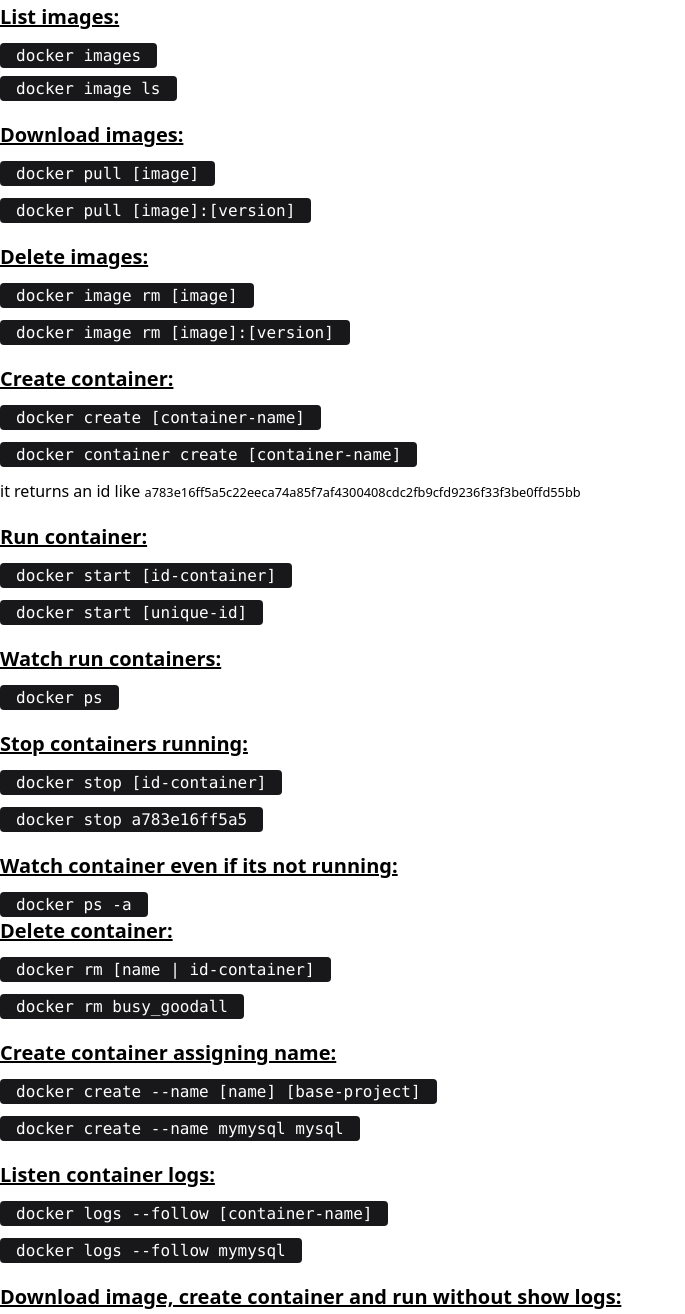
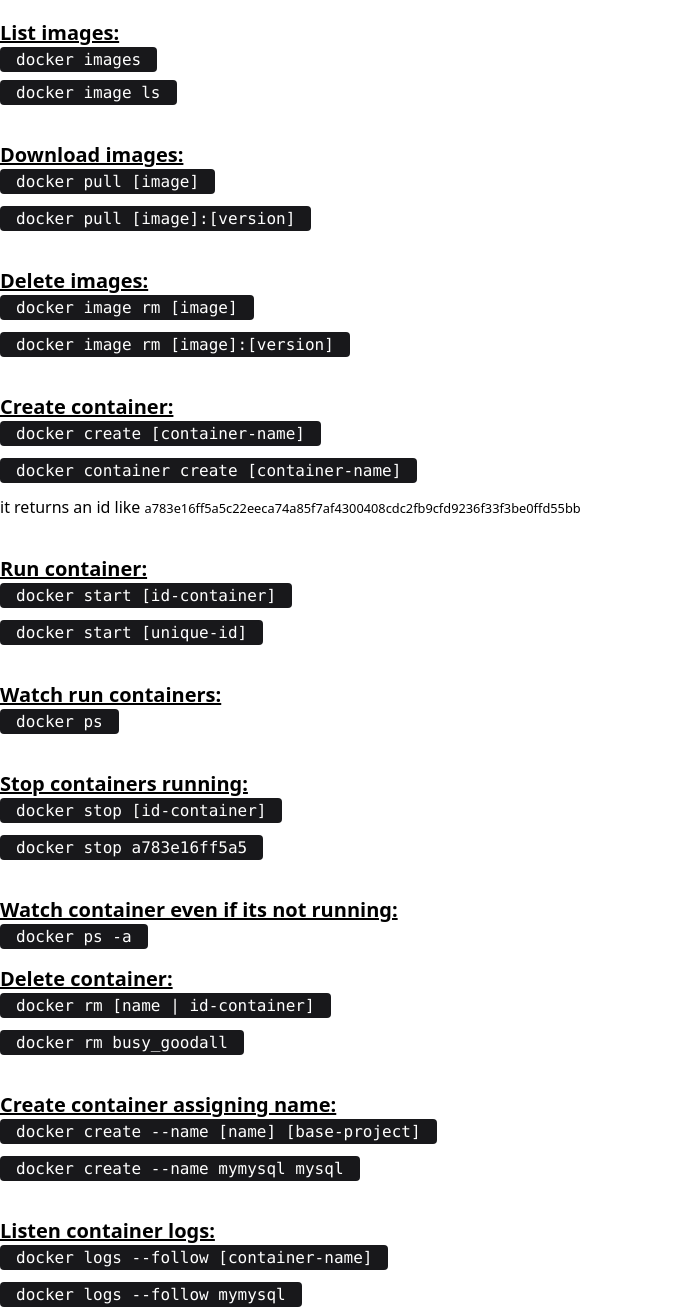
Before and after one commit to jhonatan0912/docker-commands, a plain HTML site: page index.html in a window 1280 px wide. Shown: the part 57-1371 px from the top of the page, without its empty margins (0-685 px from the left). Drawn offline with nearby package versions, Linux system fonts and the light colour scheme.

Commit message:
change styles

```diff
--- a/index.html
+++ b/index.html
@@ -16,7 +16,7 @@
 
   <div class="container m-auto">
     <fieldset class="mt-5">
-      <h2 class="text-xl font-bold mb-3 underline">List images:</h2>
+      <h2 class="text-xl font-bold mt-4 underline">List images:</h2>
       <div class="flex flex-col gap-2">
         <div class="bg-zinc-900 text-white w-max px-4 rounded">
           <code>docker images</code>
@@ -28,7 +28,7 @@
     </fieldset>
 
     <fieldset class="mt-5">
-      <h2 class="text-xl font-bold mb-3 underline">Download images:</h2>
+      <h2 class="text-xl font-bold mt-4 underline">Download images:</h2>
       <div class="flex flex-col gap-3">
         <div class="bg-zinc-900 text-white w-max px-4 rounded">
           <code>docker pull [image]</code>
@@ -40,7 +40,7 @@
     </fieldset>
 
     <fieldset class="mt-5">
-      <h2 class="text-xl font-bold mb-3 underline">Delete images:</h2>
+      <h2 class="text-xl font-bold mt-4 underline">Delete images:</h2>
       <div class="flex flex-col gap-3">
         <div class="bg-zinc-900 text-white w-max px-4 rounded">
           <code>docker image rm [image]</code>
@@ -52,7 +52,7 @@
     </fieldset>
 
     <fieldset class="mt-5">
-      <h2 class="text-xl font-bold mb-3 underline">Create container:</h2>
+      <h2 class="text-xl font-bold mt-4 underline">Create container:</h2>
       <div class="flex flex-col gap-3">
         <div class="bg-zinc-900 text-white w-max px-4 rounded">
           <code>docker create [container-name]</code>
@@ -65,7 +65,7 @@
     </fieldset>
 
     <fieldset class="mt-5">
-      <h2 class="text-xl font-bold mb-3 underline">Run container:</h2>
+      <h2 class="text-xl font-bold mt-4 underline">Run container:</h2>
       <div class="flex flex-col gap-3">
         <div class="bg-zinc-900 text-white w-max px-4 rounded">
           <code>docker start [id-container]</code>
@@ -77,14 +77,14 @@
     </fieldset>
 
     <fieldset class="mt-5">
-      <h2 class="text-xl font-bold mb-3 underline">Watch run containers:</h2>
+      <h2 class="text-xl font-bold mt-4 underline">Watch run containers:</h2>
       <div class="bg-zinc-900 text-white w-max px-4 rounded">
         <code>docker ps</code>
       </div>
     </fieldset>
 
     <fieldset class="mt-5">
-      <h2 class="text-xl font-bold mb-3 underline">Stop containers running:</h2>
+      <h2 class="text-xl font-bold mt-4 underline">Stop containers running:</h2>
       <div class="flex flex-col gap-3">
         <div class="bg-zinc-900 text-white w-max px-4 rounded">
           <code>docker stop [id-container]</code>
@@ -96,14 +96,14 @@
     </fieldset>
 
     <fieldset class="mt-5">
-      <h2 class="text-xl font-bold mb-3 underline">Watch container even if its not running:</h2>
+      <h2 class="text-xl font-bold mt-4 underline">Watch container even if its not running:</h2>
       <div class="bg-zinc-900 text-white w-max px-4 rounded">
         <code>docker ps -a</code>
       </div>
     </fieldset>
 
     <fieldset>
-      <h2 class="text-xl font-bold mb-3 underline">Delete container:</h2>
+      <h2 class="text-xl font-bold mt-4 underline">Delete container:</h2>
       <div class="flex flex-col gap-3">
         <div class="bg-zinc-900 text-white w-max px-4 rounded">
           <code>docker rm [name | id-container]</code>
@@ -115,7 +115,7 @@
     </fieldset>
 
     <fieldset class="mt-5">
-      <h2 class="text-xl font-bold mb-3 underline">Create container assigning name:</h2>
+      <h2 class="text-xl font-bold mt-4 underline">Create container assigning name:</h2>
       <div class="flex flex-col gap-3">
         <div class="bg-zinc-900 text-white w-max px-4 rounded">
           <code>docker create --name [name] [base-project]</code>
@@ -127,7 +127,7 @@
     </fieldset>
 
     <fieldset class="mt-5">
-      <h2 class="text-xl font-bold mb-3 underline">Listen container logs:</h2>
+      <h2 class="text-xl font-bold mt-4 underline">Listen container logs:</h2>
       <div class="flex flex-col gap-3">
         <div class="bg-zinc-900 text-white w-max px-4 rounded">
           <code>docker logs --follow [container-name]</code>
@@ -139,7 +139,7 @@
     </fieldset>
 
     <fieldset class="mt-5">
-      <h2 class="text-xl font-bold mb-3 underline">Download image, create container and run without show logs:</h2>
+      <h2 class="text-xl font-bold mt-4 underline">Download image, create container and run without show logs:</h2>
       <div class="bg-zinc-900 text-white w-max px-4 rounded">
         <code>docker run --name mymysql -p 3000:3306 -d mysql</code>
       </div>
```
